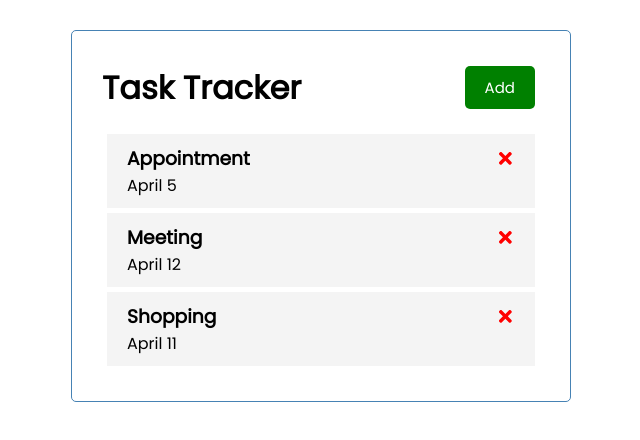
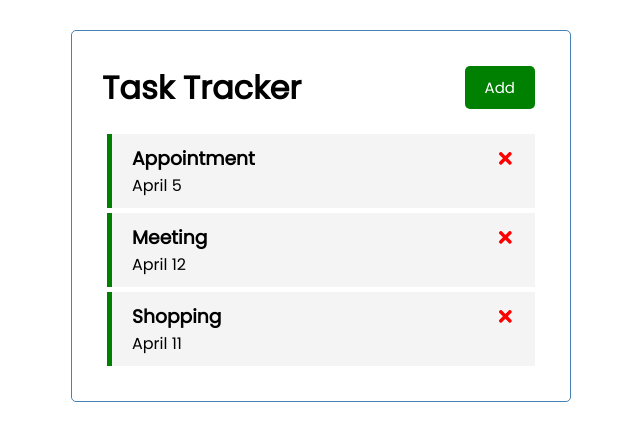
Before and after one commit to Alexbcampbell/react-task-tracker, a React (Create React App) app: page / in a window 1280 px wide. Shown: the top 440 px of the page, without its empty margins (319-959 px from the left). Built offline with nearby package versions, Linux system fonts and the light colour scheme.

Commit message:
added onToggle function to app js, passed through props to Tasks

```diff
--- a/src/App.js
+++ b/src/App.js
@@ -33,10 +33,15 @@
   setTasks(tasks.filter((task) => task.id !== id))
 }
 
+//toggle reminder
+const toggleReminder = (id) => {
+setTasks(tasks.map((task) => task.id === id ? {...task, reminder: !task.reminder} : task))
+}
+
   return (
     <div className='container'>
      <Header />
-     {tasks.length > 0 ? (<Tasks tasks={tasks} onDelete={deleteTask} />) : (
+     {tasks.length > 0 ? (<Tasks tasks={tasks} onDelete={deleteTask} onToggle={toggleReminder} />) : (
        'No Tasks To Show'
      )}
     </div>
--- a/src/components/Task.js
+++ b/src/components/Task.js
@@ -1,8 +1,10 @@
 import { FaTimes } from 'react-icons/fa'
 
-const Task = ({task, onDelete}) => {
+const Task = ({task, onDelete, onToggle}) => {
   return (
-    <div className='task'>
+    <div className={`task ${task.reminder ? 'reminder' : ''}`}
+    onDoubleClick={() => onToggle(task.id)}
+    >
         <h3>{task.text}<FaTimes style={{color: 'red', cursor: 'pointer'}}
         onClick={() => onDelete(task.id)}/></h3>
         <p>{task.day}</p>
--- a/src/components/Tasks.js
+++ b/src/components/Tasks.js
@@ -1,10 +1,11 @@
 import Task from "./Task"
 
-const Tasks = ({tasks, onDelete}) => {
+const Tasks = ({tasks, onDelete, onToggle}) => {
   return (
     <>
     {tasks.map((task) => (
-        <Task key={task.id} task={task} onDelete={onDelete} />
+        <Task key={task.id} task={task} onDelete={onDelete}
+        onToggle={onToggle} />
     ))}
     </>
   )
```
